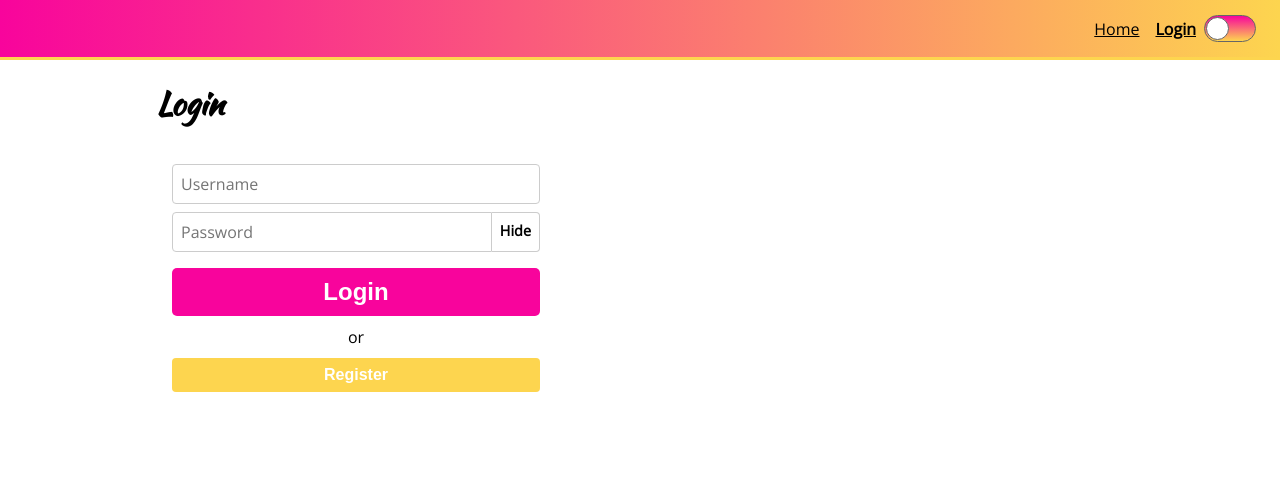
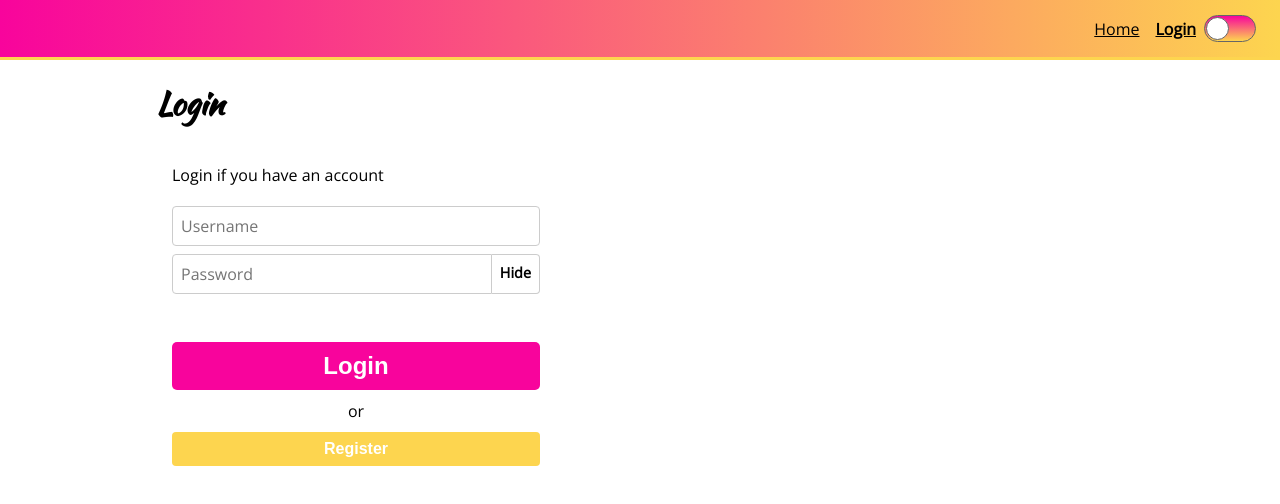
Before and after one commit to fuhrn/PI-Dogs, a React (Create React App) app in the folder client/: page /login in a window 1280 px wide. Shown: the top 504 px of the page. Built offline with nearby package versions, Linux system fonts and the light colour scheme.

Commit message:
advanced Styled Components

```diff
--- a/client/src/components/common/Button.js
+++ b/client/src/components/common/Button.js
@@ -1,18 +1,28 @@
-import styled, {css} from 'styled-components';
+import styled, { css } from "styled-components";
+import PropTypes from 'prop-types';
+
+const largeStyles = ({ large }) => {
+  if (large) {
+    return css`
+      padding: 10px;
+      border-radius: 5px;
+      font-size: 1.5em;
+    `;
+  } else {
+    return css`
+      padding: 8px;
+      border-radius: 4px;
+      font-size: 1em;
+    `;
+  }
+};
 
 const Button = styled.button`
   color: white;
-  background: ${p => p.secondary ? p.theme.secondaryColor : p.theme.primaryColor};
+  background: ${(p) =>
+    p.secondary ? p.theme.secondaryColor : p.theme.primaryColor};
   font-weight: bold;
-  ${p => p.large ? css`
-     padding: 10px;
-     border-radius: 5px;
-     font-size: 1.5em;
-  ` : css`
-    padding: 8px;
-    border-radius: 4px;
-    font-size: 1em;
-  `}
+  ${largeStyles}
 
   box-shadow: none;
 
@@ -21,10 +31,15 @@
   display: block;
   white-space: none;
 
-  &:disabled{
+  &:disabled {
     background: #eee;
     color: #666;
   }
-`
+`;
+
+Button.propTypes = {
+  large: PropTypes.bool,
+  secondary: PropTypes.bool
+}
 
 export { Button };
--- a/client/src/components/pages/Login.js
+++ b/client/src/components/pages/Login.js
@@ -1,5 +1,11 @@
 import React, { useState, useEffect } from "react";
-import { Layout, Input, PasswordInput, Button, Spinner } from "components/common";
+import {
+  Layout,
+  Input,
+  PasswordInput,
+  Button,
+  Spinner,
+} from "components/common";
 import styled from "styled-components";
 
 const Form = styled.form`
@@ -12,9 +18,17 @@
   color: black;
   border: 4px;
 
-  .alt-text{
+  .alt-text {
     text-align: center;
     margin: 10px 0;
+  }
+
+  >${Button}:first-of-type {
+    margin-top: 40px;
+  }
+
+  >${Input}{
+    margin-top: 20px;
   }
 `;
 
@@ -33,12 +47,12 @@
   }
 
   useEffect(() => {
-    return() => {
-    if(timeout) {
+    return () => {
+      if (timeout) {
         clearTimeout(timeout);
       }
-    }
-  }, [])
+    };
+  }, []);
 
   function handleSubmit(e) {
     e.preventDefault();
@@ -52,8 +66,11 @@
     <Layout>
       <h1>Login</h1>
       <Form onSubmit={handleSubmit}>
-        {loading ? <Spinner /> :
+        {loading ? (
+          <Spinner />
+        ) : (
           <>
+            <span>Login if you have an account</span>
             <Input
               value={formFields.username}
               onChange={handleInputChange}
@@ -67,7 +84,7 @@
               name="password"
             />
           </>
-        }
+        )}
         <Button large type="submit" disabled={loading}>
           {loading ? "Loading..." : "Login"}
         </Button>
```
Lines whose indentation alone changed are shown as unchanged.
